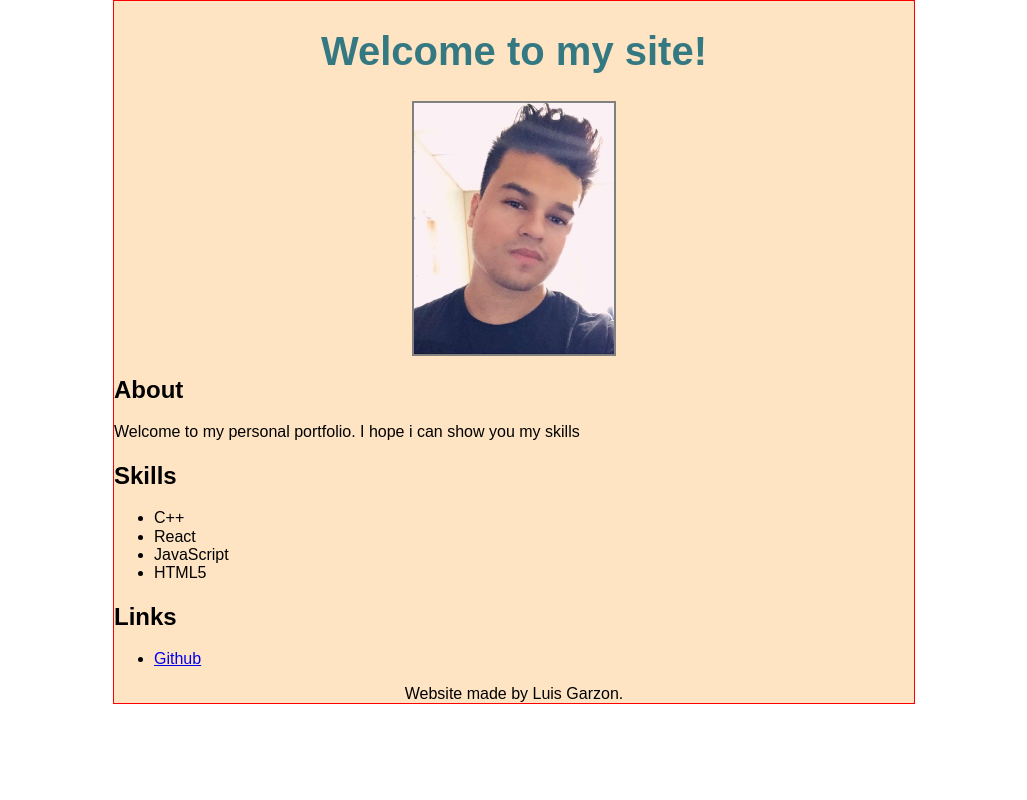
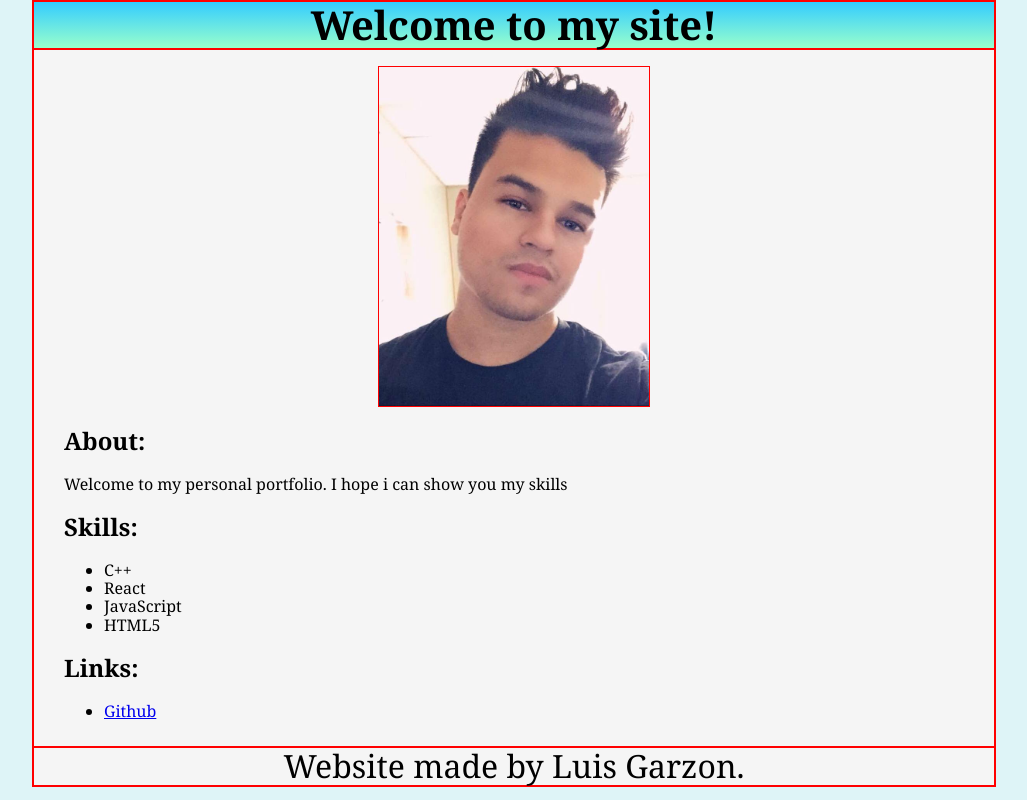
Before and after one commit to Quanluis/myweb, a website: page index.html in a window 1280 px wide. Shown: the whole page, without its empty margins (126-1153 px from the left). Drawn offline with nearby package versions, Linux system fonts and the light colour scheme.

Commit message:
Added some basic styles...not very happy with outlook atm but will be adding a nice custom font next.

```diff
--- a/index.html
+++ b/index.html
@@ -1,33 +1,35 @@
 <!DOCTYPE html>
 <html lang="en">
 <head>
-    <meta charset="UTF-8">
+    <meta charset="UTF-8" />
     <meta name="viewport" content="width=device-width, initial-scale=1.0">
     <meta http-equiv="X-UA-Compatible" content="ie=edge">
     <title>Garzon Web</title>
     <link rel="stylesheet" href="./node_modules/normalize.css/normalize.css">
     <link rel="stylesheet" href="main.css">
 </head>
-<header><h1>Welcome to my site!</h1>
-        <img src="pics/me.jpg" alt="" srcset="">
+<header>
+    <h1>Welcome to my site!</h1>
 </header>
-
 <body>
-    <h2>About</h2>
+<main>
+    <img src="pics/me.jpg" alt="" srcset="">
+    <h2>About:</h2>
     <p>Welcome to my personal portfolio. I hope i can show you
         my skills
     </p>
-    <h2>Skills</h2>
+    <h2>Skills:</h2>
     <ul>
         <li>C++</li>
         <li>React</li>
         <li>JavaScript</li>
         <li>HTML5</li>
     </ul>
-    <h2>Links</h2>
+    <h2>Links:</h2>
     <ul>
         <li><a href="https://github.com/Quanluis">Github</a></li>
     </ul>
+</main>
 </body>
 <footer>Website made by Luis Garzon.</footer>
 </html>
--- a/main.css
+++ b/main.css
@@ -1,34 +1,41 @@
-html {
-    background-color: white;
+body {
+    font-family: Georgia, 'Times New Roman', Times, serif;
+    width: 60rem;
+    font-size: 100%;
+    margin: 0 auto;
+    border: 2px solid red;
 }
 
-h1 {
+main {
+    clear: left;
+    padding: 0 30px 10px;
+}
+header h1 {
+    text-align: center;
     font-size: 2.5rem;
-    color: #347982;
+    margin: auto;
+    border-bottom: 2px solid red;
+    background: linear-gradient(to bottom, #33ccff 0%, #99ffcc 100%);
 }
 
-header h1 {
-    text-align: center;
-}
-
-header img {
-    border: 2px solid grey;
-    display: block;
-    margin-left: auto;
-    margin-right: auto;
-    width: 25%;
-
+html {
+    background-color: #DEF4F7;
 }
 
 body {
-    font-family: Arial, Helvetica, sans-serif;
+    background-color: whitesmoke;
+}
+
+img {
     border: 1px solid red;
-    background-color: bisque;
-    font-size: 100%;
-    width: 800px;
-    margin: 0 auto;
+    width: 30%;
+    display: block;
+    margin: auto;
+    margin-top: 1rem;
 }
 
 footer {
+    font-size: 2rem;
     text-align: center;
+    border-top: 2px solid red;
 }
```
